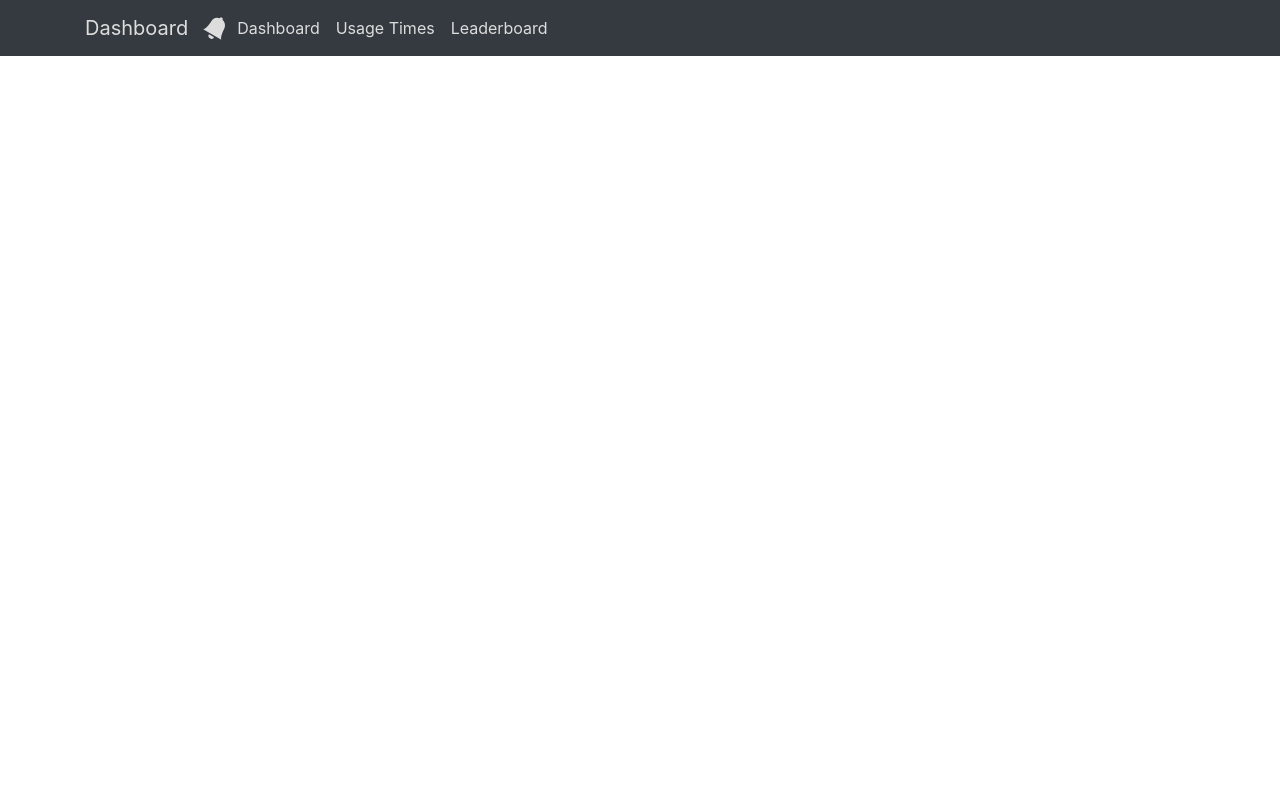
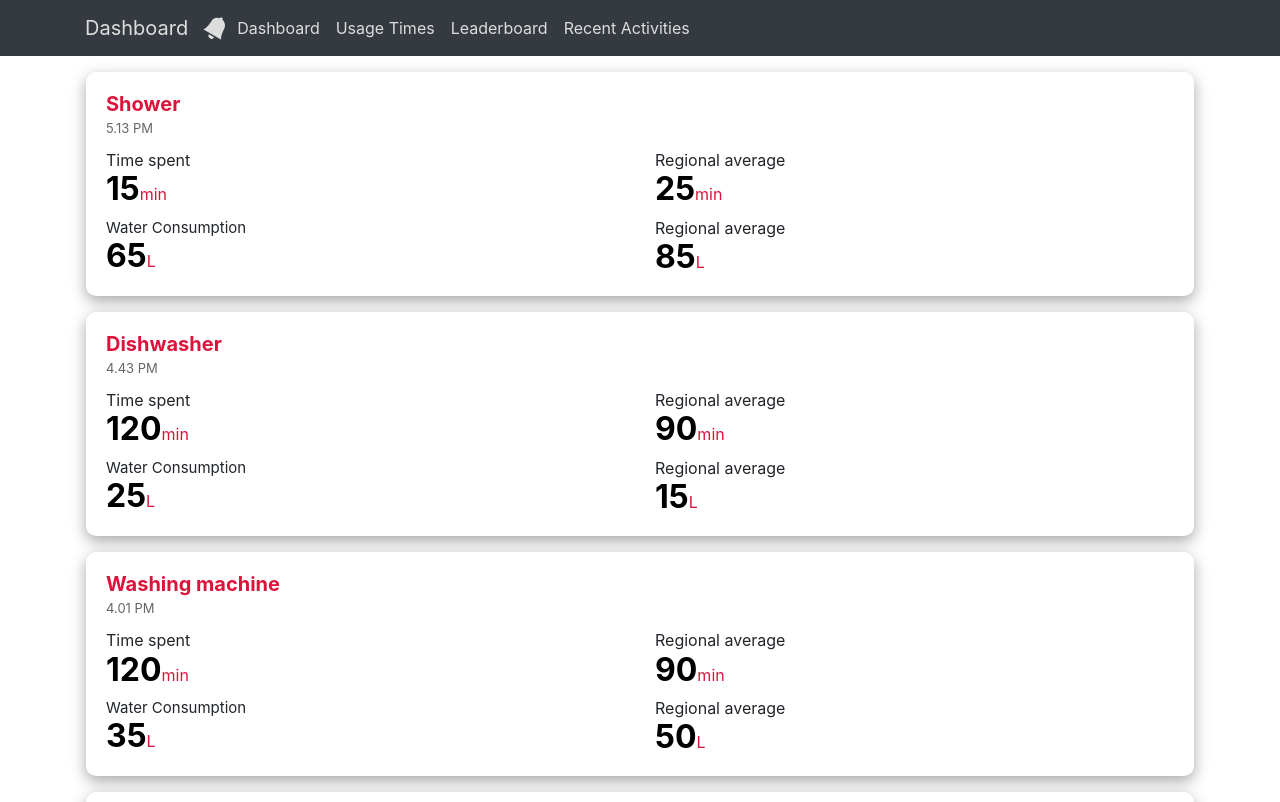
Before and after one commit to hatemets/water-app, a React (Create React App) app: page /activities in a window 1280 px wide. Shown: the top 802 px of the page. Built offline with nearby package versions, Linux system fonts and the light colour scheme.

Commit message:
Modularize the project

```diff
--- a/src/App.js
+++ b/src/App.js
@@ -15,6 +15,7 @@ import Navigation from './components/Navigation.js';
 import Dashboard from './components/Dashboard.js';
 import Leaderboard from './components/Leaderboard.js';
 import UsageTimes from './components/UsageTimes.js';
+import Activities from './components/Activities.js';
 
 const App = () => {
 	return (
@@ -33,6 +34,9 @@ const App = () => {
 					<Route path="/leaderboard" component={Leaderboard}>
 						<Leaderboard />
 					</Route>
+					<Route path="/activities" component={Activities}>
+						<Activities />
+					</Route>
 				</Switch>
 			</Router>
 
--- /dev/null
+++ b/src/components/Activities.js
@@ -0,0 +1,18 @@
+import React from 'react';
+import 'bootstrap/dist/css/bootstrap.min.css';
+import '../index.css';
+
+import Card from 'react-bootstrap/Card';
+import FaucetData from './FaucetData';
+import DefaultActivity from './DefaultActivity';
+
+const Activities = () => (
+	<>
+		<DefaultActivity isTop={true} activity="Shower" time="5.13 PM" timeSpent={15} timeAvg={25} waterAmount={65} waterAvg={85} />
+		<DefaultActivity activity="Dishwasher" time="4.43 PM" timeSpent={120} timeAvg={90} waterAmount={25} waterAvg={15} />
+		<DefaultActivity activity="Washing machine" time="4.01 PM" timeSpent={120} timeAvg={90} waterAmount={35} waterAvg={50} />
+		<DefaultActivity activity="Bathtub" time="9.23 AM" timeSpent={20} timeAvg={25} waterAmount={105} waterAvg={130} />
+	</>
+);
+
+export default Activities;
--- a/src/components/Dashboard.js
+++ b/src/components/Dashboard.js
@@ -6,6 +6,7 @@ import Card from 'react-bootstrap/Card';
 import Col from 'react-bootstrap/Col';
 import Row from 'react-bootstrap/Row';
 import WaterConsumptionGraph from './WaterConsumptionGraph.js';
+import FaucetData from './FaucetData';
 
 const Dashboard = () => (
 	<>
@@ -23,67 +24,26 @@ const Dashboard = () => (
 					We hope you had a nice shower!
 				</Card.Text>
 
-				<Row className="line-tight">
-					<Col>
-						<Card.Text style={{ marginBottom: 0 }}>
-							Time spent
-						</Card.Text>
-
-						<Card.Text className="red-text">
-							<span className="showcase-text">15</span>min
-						</Card.Text>
-					</Col>
-
-					<Col>
-						<Card.Text style={{ marginBottom: 0 }}>
-							Regional average
-						</Card.Text>
-
-						<Card.Text className="red-text">
-							<span className="showcase-text">25</span>min
-						</Card.Text>
-					</Col>
-				</Row>
-
-				<Row className="line-tight" style={{ marginTop: 10 }}>
-					<Col>
-						<Card.Text className="margin-bottom-zero" style={{ fontSize: 15 }}>
-							Water Consumption
-						</Card.Text>
-
-						<Card.Text className="red-text">
-							<span className="showcase-text">65</span>L
-						</Card.Text>
-					</Col>
-
-					<Col >
-						<Card.Text className="margin-bottom-zero">
-							Regional average
-						</Card.Text>
-
-						<Card.Text className="red-text">
-							<span className="showcase-text">85</span>L
-						</Card.Text>
-					</Col>
-				</Row>
+				<FaucetData timeSpent={15} timeAvg={25} waterAmount={65} waterAvg={85} />
 			</Card.Body>
 		</Card>
 
+
 		<Row>
-			<Col style={{ paddingRight: 7}}>
+			<Col style={{ paddingRight: 7 }}>
 				<Card>
-					<Card.Body style={{ paddingBottom: 0 }}>
-						<Card.Title className="margin-bottom-zero" style={{ fontWeight: "bold", fontSize: 20 }}>Leaderboard Position</Card.Title>
+					<Card.Body style={{ paddingBottom: 5 }}>
+						<Card.Title className="margin-bottom-zero" style={{ textAlign: "center", fontWeight: "bold", fontSize: 20, marginBottom: 0 }}>Leaderboard Position</Card.Title>
 						<Card.Text className="center-text red-text">
-							<span className="showcase-text-large">12</span>th
+							<span className="showcase-text-large">7</span>th
 						</Card.Text>
 					</Card.Body>
 				</Card>
 			</Col>
 			<Col style={{ paddingLeft: 7}}>
 				<Card style={{ height: "100%" }}>
-					<Card.Body style={{ paddingBottom: 0 }}>
-						<Card.Title style={{ fontWeight: "bold", fontSize: 20 }}>Most water used at</Card.Title>
+					<Card.Body style={{ paddingBottom: 5 }}>
+						<Card.Title style={{ textAlign: "center", fontWeight: "bold", fontSize: 20, marginBottom: 0 }}>Most water used at</Card.Title>
 						<Card.Text className="center-text red-text">
 							<span className="showcase-text-large">6</span>PM
 						</Card.Text>
--- /dev/null
+++ b/src/components/DefaultActivity.js
@@ -0,0 +1,18 @@
+import React from 'react';
+import 'bootstrap/dist/css/bootstrap.min.css';
+import '../index.css';
+
+import Card from 'react-bootstrap/Card';
+import FaucetData from './FaucetData';
+
+const DefaultActivity = ({ isTop=false, activity, time, timeSpent, timeAvg, waterAmount, waterAvg }) => (
+	<Card className={ isTop ? "top-card" : "" }>
+		<Card.Body style={{ lineHeight: 1 }}>
+			<Card.Title style={{ color: "crimson", fontWeight: "bold", marginBottom: 6 }}>{ activity }</Card.Title>
+			<Card.Text style={{ color: "#666", fontSize: 13 }}>{ time }</Card.Text>
+			<FaucetData timeSpent={timeSpent} timeAvg={timeAvg} waterAmount={waterAmount} waterAvg={waterAvg} />
+		</Card.Body>
+	</Card>
+);
+
+export default DefaultActivity;
--- /dev/null
+++ b/src/components/FaucetData.js
@@ -0,0 +1,57 @@
+import React from 'react';
+import 'bootstrap/dist/css/bootstrap.min.css';
+import '../index.css';
+
+import Card from 'react-bootstrap/Card';
+import Col from 'react-bootstrap/Col';
+import Row from 'react-bootstrap/Row';
+
+const FaucetData = ({ timeSpent, timeAvg, waterAmount, waterAvg }) => (
+	<>
+		<Row className="line-tight">
+			<Col>
+				<Card.Text style={{ marginBottom: 0 }}>
+					Time spent
+				</Card.Text>
+
+				<Card.Text className="red-text">
+					<span className="showcase-text">{ timeSpent }</span>min
+				</Card.Text>
+			</Col>
+
+			<Col>
+				<Card.Text style={{ marginBottom: 0 }}>
+					Regional average
+				</Card.Text>
+
+				<Card.Text className="red-text">
+					<span className="showcase-text">{ timeAvg }</span>min
+				</Card.Text>
+			</Col>
+		</Row>
+
+		<Row className="line-tight" style={{ marginTop: 10 }}>
+			<Col>
+				<Card.Text className="margin-bottom-zero" style={{ fontSize: 15 }}>
+					Water Consumption
+				</Card.Text>
+
+				<Card.Text className="red-text">
+					<span className="showcase-text">{ waterAmount }</span>L
+				</Card.Text>
+			</Col>
+
+			<Col >
+				<Card.Text className="margin-bottom-zero">
+					Regional average
+				</Card.Text>
+
+				<Card.Text className="red-text">
+					<span className="showcase-text">{ waterAvg }</span>L
+				</Card.Text>
+			</Col>
+		</Row>
+	</>
+);
+
+export default FaucetData;
--- a/src/components/Leaderboard.js
+++ b/src/components/Leaderboard.js
@@ -11,8 +11,8 @@ const Leaderboard = () => (
 	<>
 		<Card className="top-card" style={{ boxShadow: "none" }}>
 			<Card.Body className="line-tight">
-				<Card.Title style={{ color: "red", fontWeight: "bold", textAlign: "center", marginBottom: 0 }}>POSITION</Card.Title>
-				<Card.Text style={{ color: "red", fontWeight: "bold", textAlign: "center", paddingTop: 0 }}><span style={{ fontSize: 52, color: "black" }}>7</span>th</Card.Text>
+				<Card.Title style={{ color: "crimson", fontWeight: "bold", textAlign: "center", marginBottom: 0 }}>POSITION</Card.Title>
+				<Card.Text style={{ color: "crimson", fontWeight: "bold", textAlign: "center", paddingTop: 0 }}><span style={{ fontSize: 52, color: "black" }}>7</span>th</Card.Text>
 			</Card.Body>
 		</Card>
 
--- a/src/components/Navigation.js
+++ b/src/components/Navigation.js
@@ -23,6 +23,7 @@ const Navigation = () =>
 						<Nav.Link><Link onClick={() => {myRef.current.click()}} className="nav-item" to="/">Dashboard</Link></Nav.Link>
 						<Nav.Link><Link onClick={() => {myRef.current.click()}} className="nav-item" to="/usage-times">Usage Times</Link></Nav.Link>
 						<Nav.Link><Link onClick={() => {myRef.current.click()}} className="nav-item" to="/leaderboard">Leaderboard</Link></Nav.Link>
+						<Nav.Link><Link onClick={() => {myRef.current.click()}} className="nav-item" to="/activities">Recent Activities</Link></Nav.Link>
 					</Nav>
 				</ Navbar.Collapse>
 
--- a/src/components/UsageTimes.js
+++ b/src/components/UsageTimes.js
@@ -12,7 +12,7 @@ const UsageTimes = () => (
 		<Card className="top-card" style={{ boxShadow: "none" }}>
 			<Card.Body className="line-tight">
 				<Card.Title style={{ fontWeight: "regular", textAlign: "center", marginBottom: 0 }}>Most water used at</Card.Title>
-				<Card.Text style={{ color: "red", fontWeight: "bold", textAlign: "center", paddingTop: 0 }}><span style={{ fontSize: 52, color: "black" }}>6</span>PM</Card.Text>
+				<Card.Text style={{ color: "crimson", fontWeight: "bold", textAlign: "center", paddingTop: 0 }}><span style={{ fontSize: 52, color: "black" }}>6</span>PM</Card.Text>
 			</Card.Body>
 		</Card>
 
--- a/src/index.css
+++ b/src/index.css
@@ -23,7 +23,7 @@
 }
 
 .red-text {
-	color: red;
+	color: crimson;
 }
 
 .center-text {
@@ -53,6 +53,7 @@
 /* Card body */
 .card {
 	border: none !important;
+	border-radius: 10px !important;
 	box-shadow: rgba(0, 0, 0, 0.35) 0px 5px 15px;
 }
 
```
